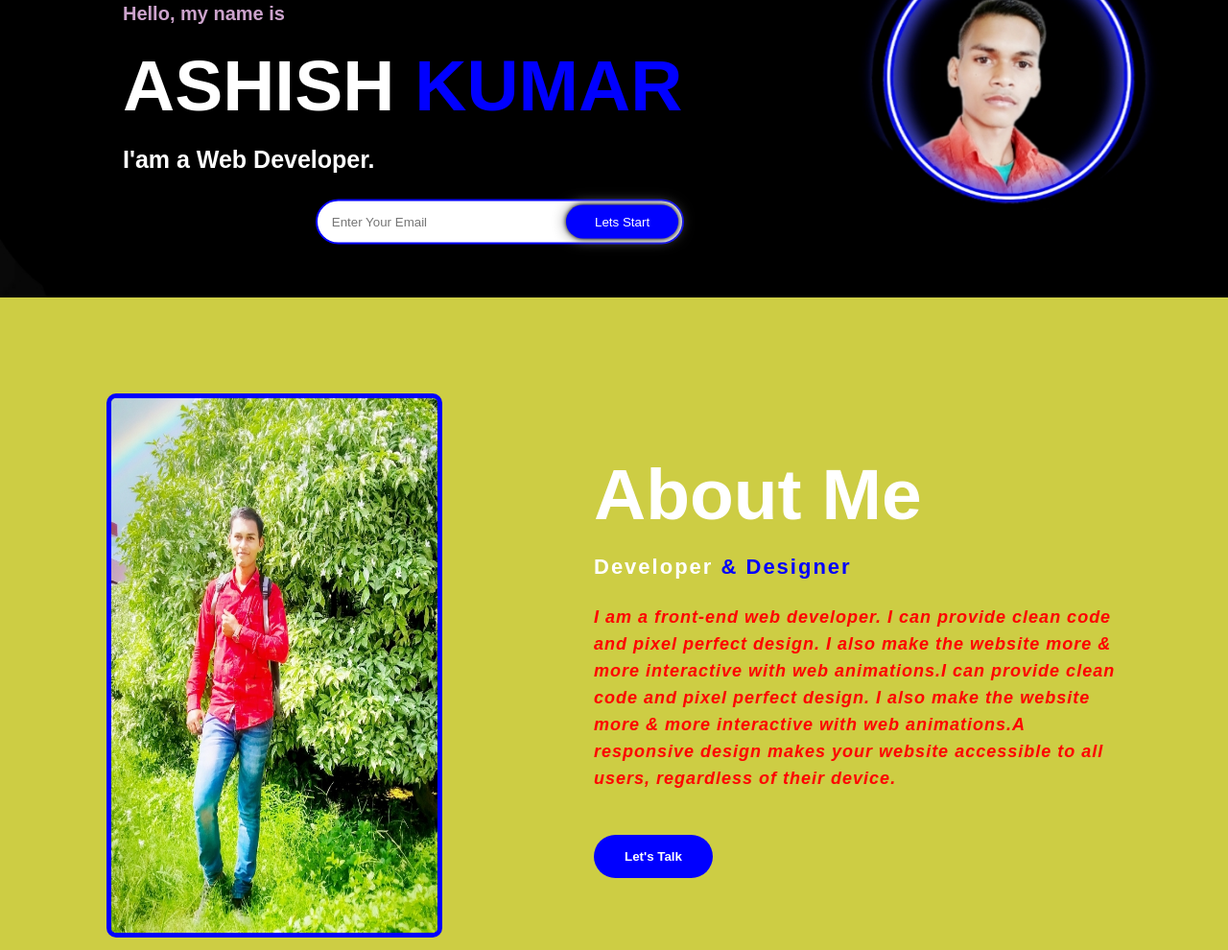
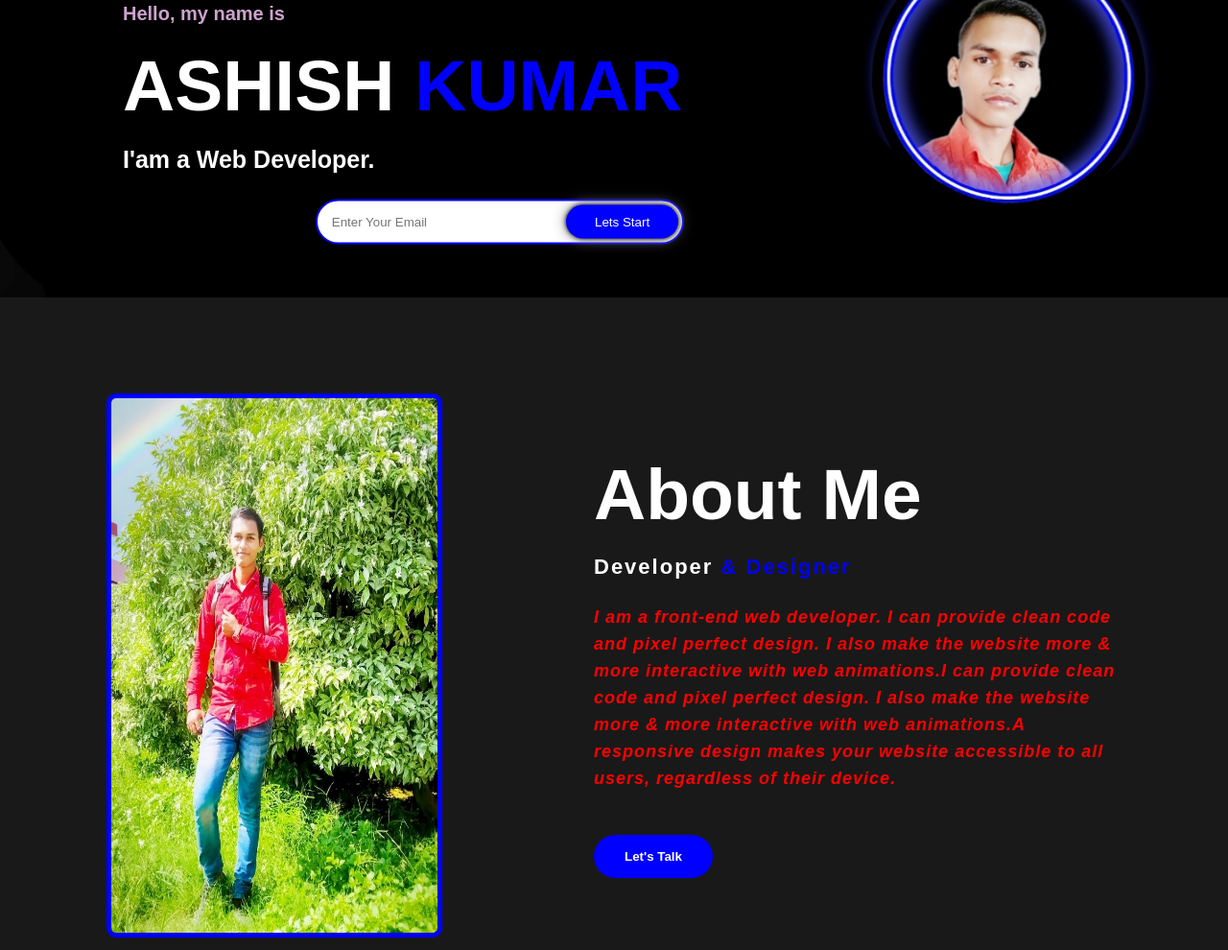
Before and after one commit to Ashish20cs17/final_portfolio_website, a plain HTML site: page index.html in a window 1280 px wide. Shown: the part 230-1220 px from the top of the page at 96% size. Drawn offline with Linux system fonts and the light colour scheme.

Commit message:
Update style.css

```diff
--- a/style.css
+++ b/style.css
@@ -150,7 +150,7 @@ h4 {
 .about {
 	width: 100%;
 	padding: 100px 0px;
-	background-color:rgb(205, 205, 68);
+	background-color:#191919;
 }
 
 .about img {
```
